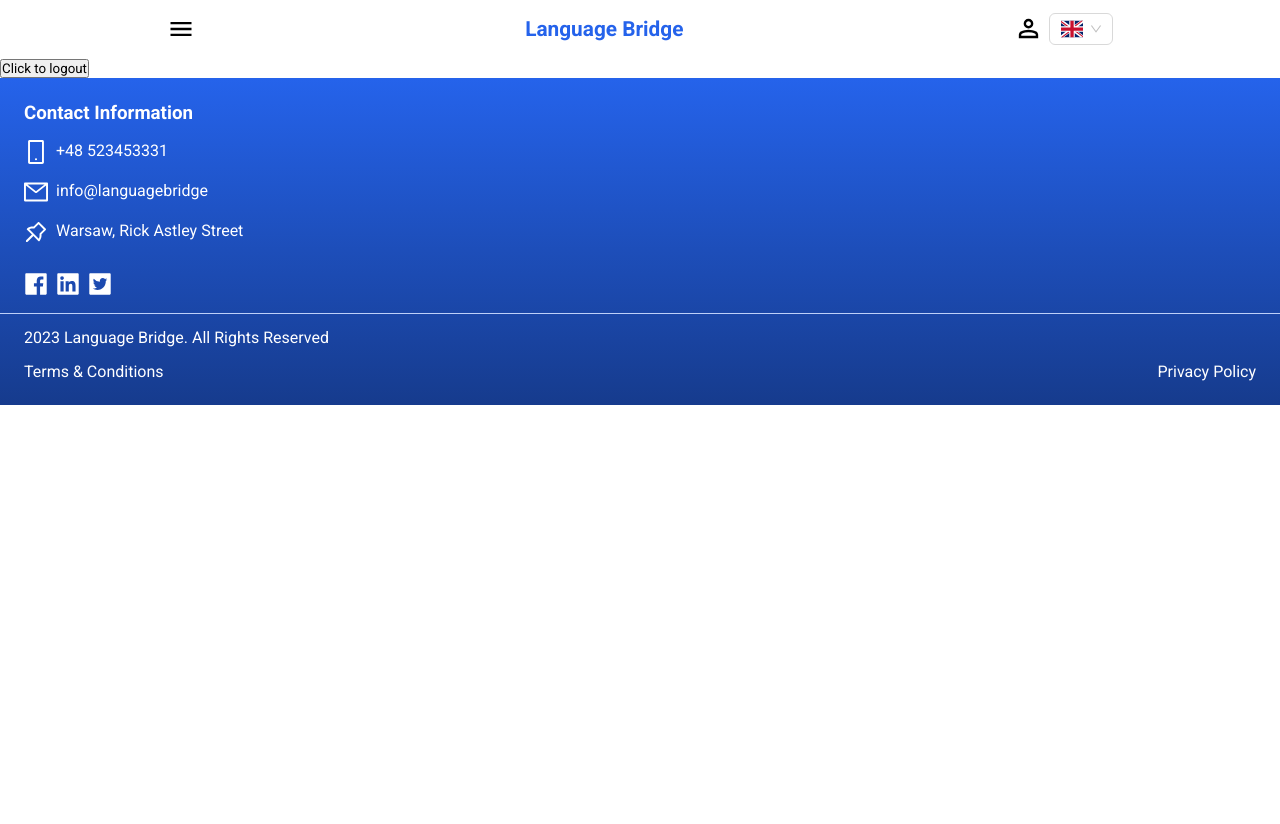
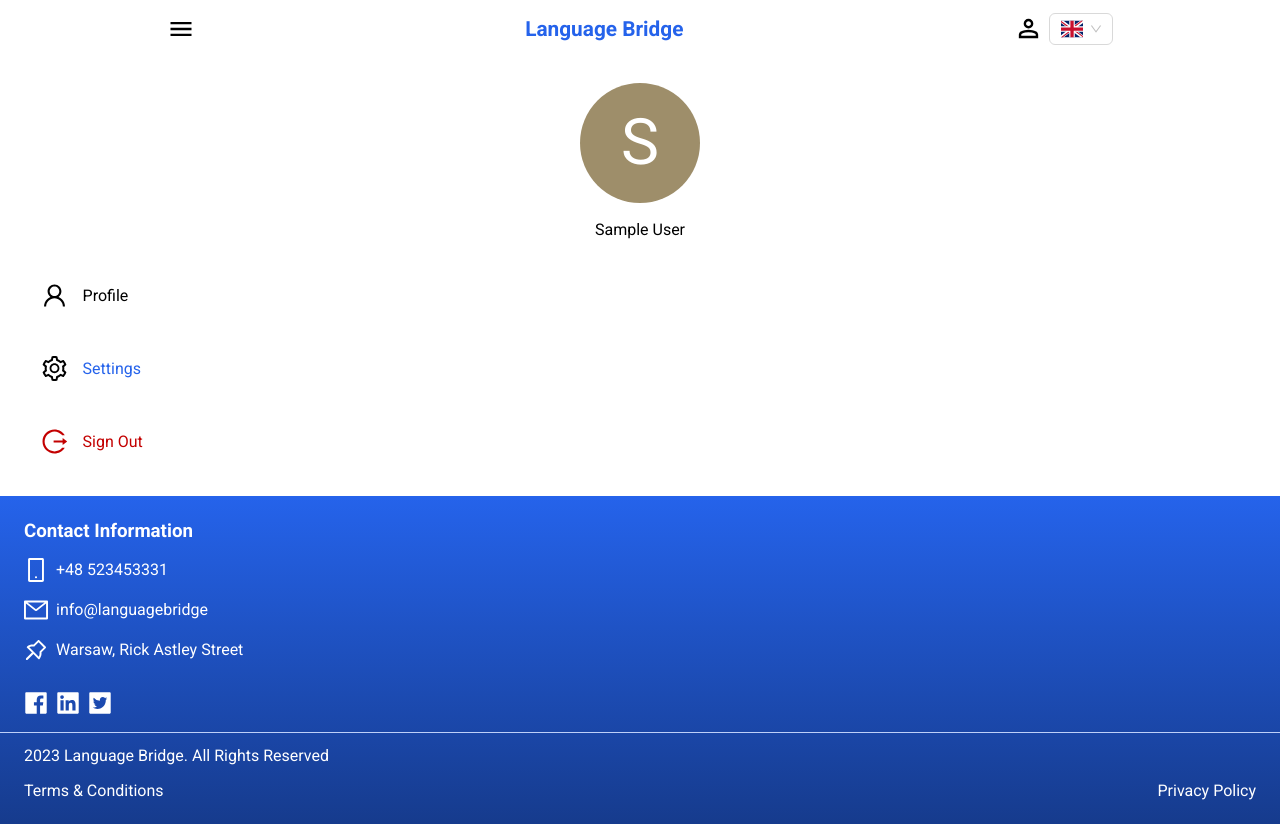
Before and after one commit to ReQ1964/language-bridge, a Next.js app: page /account in a window 1280 px wide. Before the commit the page ends 800 px from the top, so only its background shows below. Built offline with nearby package versions, Linux system fonts and the light colour scheme; no server answers; sample sign-in values are in the browser's storage.

Commit message:
feat: :sparkles: add UserProfile and AccountOptions to AccountPage

```diff
--- /dev/null
+++ b/components/Account/AccountOptions/AccountOptions.styles.ts
@@ -0,0 +1,35 @@
+import styled from 'styled-components'
+
+const OptionsList = styled.ul`
+  display: flex;
+  flex-direction: column;
+  gap: 1rem;
+  padding: 1.6rem;
+`
+
+const Option = styled.li`
+  display: flex;
+  flex-direction: row;
+  align-items: center;
+  gap: 1rem;
+  padding: 1rem;
+  border-radius: 1rem;
+  cursor: pointer;
+  span {
+    font-size: 25px;
+  }
+  p {
+    margin-top: 2px;
+  }
+  &:hover {
+    background-color: ${(props) => props.theme.colors.background.primary.tint1};
+  }
+  &:nth-child(2) p {
+    color: ${(props) => props.theme.colors.text.tertiary};
+  }
+  &:nth-child(3) {
+    color: ${(props) => props.theme.colors.text.error};
+  }
+`
+
+export { Option, OptionsList }
--- /dev/null
+++ b/components/Account/AccountOptions/AccountOptions.tsx
@@ -0,0 +1,27 @@
+import { signOut } from 'firebase/auth'
+import { auth } from '@/firebase/config'
+import { SettingOutlined, LogoutOutlined, UserOutlined } from '@ant-design/icons'
+import { Option, OptionsList } from './AccountOptions.styles'
+
+const AccountOptions = () => {
+  const SignOut = () => () => signOut(auth)
+
+  return (
+    <OptionsList>
+      <Option>
+        <UserOutlined />
+        <p>Profile</p>
+      </Option>
+      <Option>
+        <SettingOutlined />
+        <p>Settings</p>
+      </Option>
+      <Option onClick={SignOut}>
+        <LogoutOutlined />
+        <p>Sign Out</p>
+      </Option>
+    </OptionsList>
+  )
+}
+
+export default AccountOptions
--- /dev/null
+++ b/components/Account/UserProfile/UserProfile.styles.ts
@@ -0,0 +1,28 @@
+import styled from 'styled-components'
+
+const ProfileContainer = styled.div`
+  display: flex;
+  flex-direction: column;
+  justify-content: center;
+  align-items: center;
+  gap: 1rem;
+  margin-top: 1.6rem;
+`
+
+const UserAvatar = styled.div`
+  position: relative;
+  width: 120px;
+  height: 120px;
+  background-color: #9e8e6a;
+  border-radius: 100%;
+  p {
+    position: absolute;
+    top: 50%;
+    right: 50%;
+    transform: translate(50%, -50%);
+    font-size: 4rem;
+    color: ${(props) => props.theme.colors.text.secondary};
+  }
+`
+
+export { UserAvatar, ProfileContainer }
--- /dev/null
+++ b/components/Account/UserProfile/UserProfile.tsx
@@ -0,0 +1,17 @@
+import { auth } from '@/firebase/config'
+import { UserAvatar, ProfileContainer } from './UserProfile.styles'
+
+const UserProfile = () => {
+  const currentUserName = auth.currentUser?.displayName
+  const currentUserFirstLetter = currentUserName?.charAt(0).toUpperCase()
+  return (
+    <ProfileContainer>
+      <UserAvatar>
+        <p>{currentUserFirstLetter}</p>
+      </UserAvatar>
+      <p>{currentUserName}</p>
+    </ProfileContainer>
+  )
+}
+
+export default UserProfile
--- a/pages/account/index.tsx
+++ b/pages/account/index.tsx
@@ -1,10 +1,14 @@
-import React from 'react'
-import { signOut } from 'firebase/auth'
-import { auth } from '@/firebase/config'
 import withRouteProtection from '@/utils/withRouteProtection'
+import UserProfile from '@/components/Account/UserProfile/UserProfile'
+import AccountOptions from '@/components/Account/AccountOptions/AccountOptions'
 
 const AccountPage = () => {
-  return <button onClick={() => signOut(auth)}>Click to logout</button>
+  return (
+    <section>
+      <UserProfile />
+      <AccountOptions />
+    </section>
+  )
 }
 
 export default withRouteProtection(AccountPage, '/auth', true)
```
